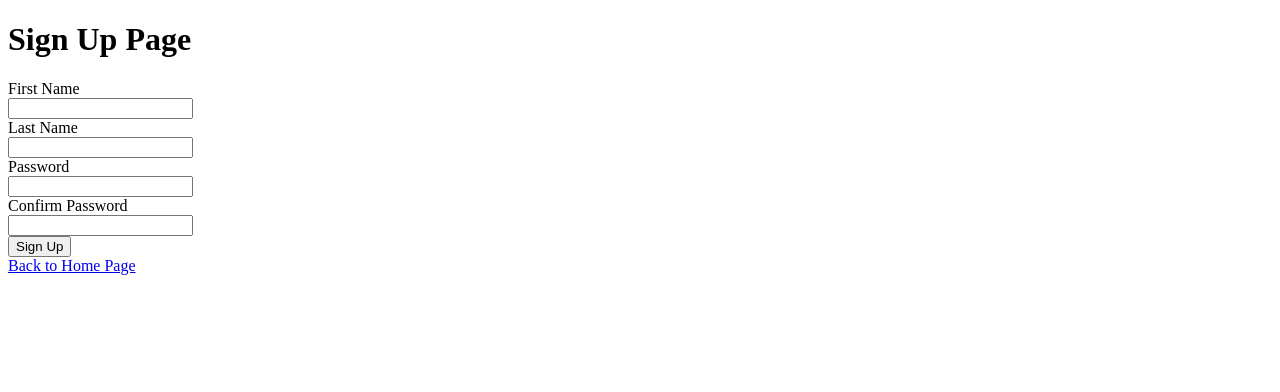
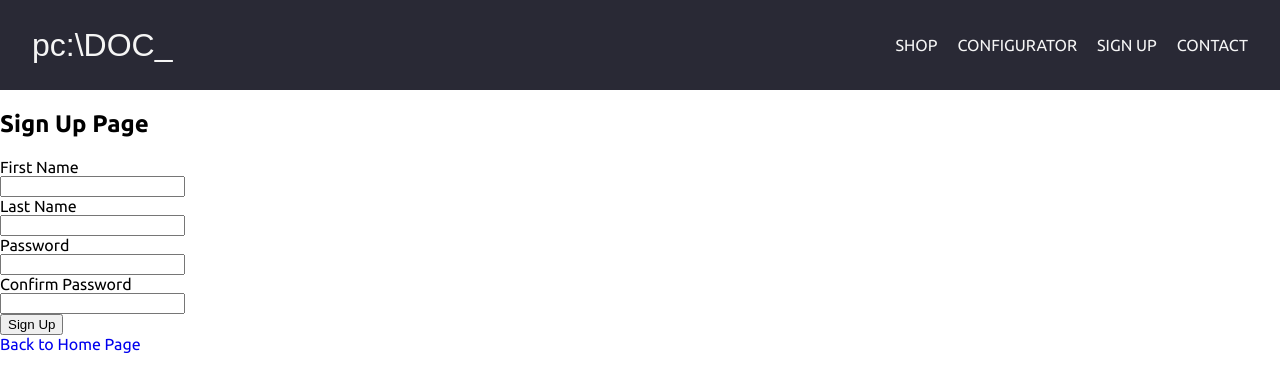
Before and after one commit to SiBONS/web-shop, a plain HTML site: page signup.html in a window 1280 px wide. Drawn offline with Linux system fonts and the light colour scheme; a web font is replaced by a local one.

Commit message:
Modified the navigation to be the same

```diff
--- a/signup.html
+++ b/signup.html
@@ -1,12 +1,31 @@
 <!DOCTYPE html>
 <html lang="en">
 <head>
-    <meta charset="UTF-8">
-    <meta name="viewport" content="width=device-width, initial-scale=1.0">
-    <title>Sign Up</title>
+  <meta charset="UTF-8">
+  <meta name="viewport" content="width=device-width, initial-scale=1.0">
+  <link rel="stylesheet" href="styles.css">
+  <title>PC DOC main page</title>
 </head>
 <body>
-    <h1>Sign Up Page</h1>
+ <nav id="main-nav">
+  <h1 class="gugi-regular">pc:\DOC_</h1>
+
+  <input type="checkbox" id="menu-toggle">
+  <label for="menu-toggle" id="hamburger">
+    <span></span>
+    <span></span>
+    <span></span>
+  </label>
+
+  <ul>
+    <li><a href="#">SHOP</a></li>
+    <li><a href="#">CONFIGURATOR</a></li>
+    <li><a href="#">SIGN UP</a></li>
+    <li><a href="#">CONTACT</a></li>
+  </ul>
+</nav>
+
+    <h2>Sign Up Page</h2>
     <form action="post">
         <div class="form-item">
             <label for="fname">First Name</label><br>
```
